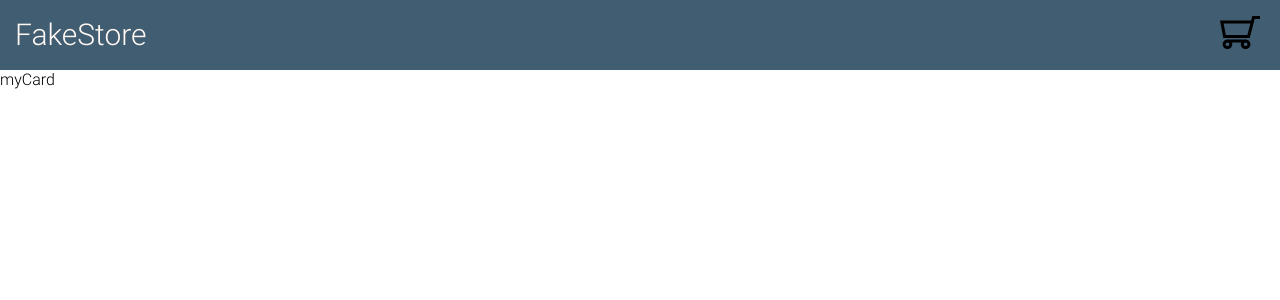
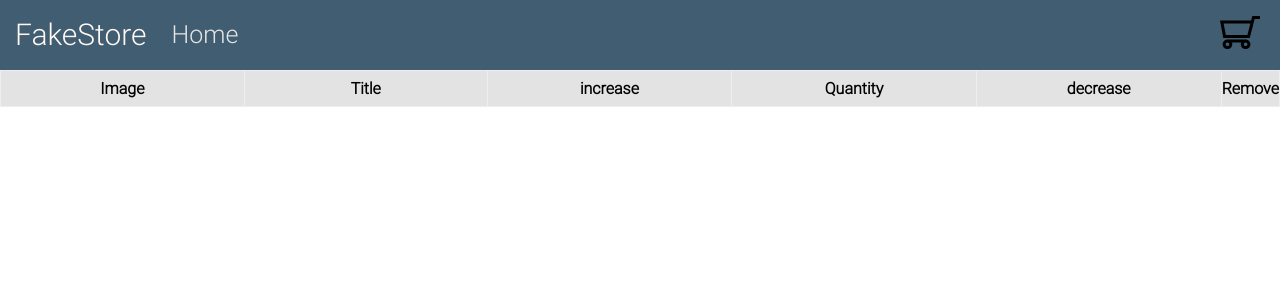
Before and after one commit to moscodee/shop, a React (Vite) app: page /mycard in a window 1280 px wide. Shown: the top 300 px of the page. Built offline with nearby package versions, Linux system fonts and the light colour scheme.

Commit message:
change device

```diff
--- a/src/components/Header.jsx
+++ b/src/components/Header.jsx
@@ -1,12 +1,20 @@
+import { Link } from "react-router-dom";
+import card from "../img/card.svg";
 import "../styles/Header.css";
-import card from "../img/card.svg";
 
 const Header = () => {
   return (
     <div className="header_container">
-      <div className="logo">FakeStore</div>
+      <div className="l_col">
+        <div className="logo">FakeStore</div>
+        <Link to="/" className="home">
+          Home
+        </Link>
+      </div>
       <div className="card">
-        <img className="card" src={card} />
+        <Link to="/mycard">
+          <img className="card" src={card} />
+        </Link>
       </div>
     </div>
   );
--- a/src/components/MyCard.jsx
+++ b/src/components/MyCard.jsx
@@ -1,7 +1,58 @@
 import { connect } from "react-redux";
+import { decreaseProduct, increaseProduct } from "../redux/actions";
+import "../styles/MyCard.css";
 
-export const myCard = (props) => {
-  return <div>myCard</div>;
+export const MyCard = ({ card, increaseProduct, decreaseProduct }) => {
+  console.log(card);
+  return (
+    <div className="product_row">
+      <table>
+        <thead>
+          <tr>
+            <th className="image_th">Image</th>
+            <th className="title_th">Title</th>
+            <th className="remove_th">increase</th>
+            <th className="quantity_th">Quantity</th>
+            <th className="remove_th">decrease</th>
+            <th className="remove_th">Remove</th>
+          </tr>
+        </thead>
+        {card.map((item) => {
+          const { image, title, id, count } = item;
+          return (
+            <tbody key={id}>
+              <tr>
+                <td>
+                  <img src={image} alt={title} width={100} />
+                </td>
+                <td>{title}</td>
+                <td>
+                  <button
+                    className="quantity_btn"
+                    onClick={() => increaseProduct(item)}
+                  >
+                    +
+                  </button>
+                </td>
+                <td>{count}</td>
+                <td>
+                  <button className="quantity_btn">-</button>
+                </td>
+                <td>
+                  <button
+                    className="remove_btn"
+                    onClick={() => decreaseProduct(item)}
+                  >
+                    Remove
+                  </button>
+                </td>
+              </tr>
+            </tbody>
+          );
+        })}
+      </table>
+    </div>
+  );
 };
 
 const mapStateToProps = (state) => {
@@ -10,6 +61,11 @@ const mapStateToProps = (state) => {
   };
 };
 
-const mapDispatchToProps = {};
+const mapDispatchToProps = (dispatch) => {
+  return {
+    increaseProduct: (props) => dispatch(increaseProduct(props)),
+    decreaseProduct: (props) => dispatch(decreaseProduct(props)),
+  };
+};
 
-export default connect(mapStateToProps, mapDispatchToProps)(myCard);
+export default connect(mapStateToProps, mapDispatchToProps)(MyCard);
--- a/src/redux/reducers/productReducers.jsx
+++ b/src/redux/reducers/productReducers.jsx
@@ -4,6 +4,8 @@ import {
   REMOVE_SELECTED_PRODUCT,
   REMOVE_FROM_CARD,
   ADD_TO_CARD,
+  DECREASE_PRODUCT,
+  INCREASE_PRODUCT,
 } from "../constans";
 
 const initialState = {
@@ -31,11 +33,32 @@ export const selectedProductReducer = (state = {}, { type, payload }) => {
 
 export const cardReducer = (state = cardState, { type, payload }) => {
   switch (type) {
+    //add to card
     case ADD_TO_CARD:
       const isExist = state.find((item) => item.id === payload.id);
+      payload.count = 1;
       if (!isExist) return [...state, payload];
+    //remove from card
     case REMOVE_FROM_CARD:
       return state.filter((item) => item.id !== payload.id);
+    //increase
+    case INCREASE_PRODUCT:
+      const productAdd = state.find((item) => item.id === payload.id);
+      if (productAdd) {
+        console.log(productAdd);
+        productAdd.count += 1;
+        const products = state.filter((item) => item.id !== payload.id);
+        return [...products, productAdd];
+      }
+
+      return [...state, payload];
+    //decrease
+    case DECREASE_PRODUCT:
+      const productRemove = state.find((item) => item.id == payload.id);
+      if (productRemove && productRemove.count != 1) productRemove.count -= 1;
+      const products = state.filter((item) => item.id !== payload.id);
+      return [...products, productRemove];
+    //default
     default:
       return state;
   }
--- a/src/styles/Header.css
+++ b/src/styles/Header.css
@@ -1,15 +1,27 @@
 .header_container {
   display: flex;
+  background-color: #405d72;
+  padding: 10px 15px;
   height: 50px;
   line-height: 50px;
-  background-color: #405d72;
-  padding: 10px 15px;
+}
+
+.l_col {
+  display: flex;
+  gap: 25px;
 }
 
 .logo {
   font-size: 30px;
   color: #fff8f3;
   user-select: none;
+}
+
+.home {
+  font-size: 25px;
+  color: #e7e5e3;
+  cursor: pointer;
+  text-decoration: none;
 }
 
 .card {
--- /dev/null
+++ b/src/styles/MyCard.css
@@ -0,0 +1,58 @@
+.product_row {
+  display: flex;
+  align-items: center;
+  width: 100%;
+}
+
+table {
+  width: 100%;
+}
+
+table,
+th,
+td {
+  border: 1px solid #eee;
+  border-collapse: collapse;
+}
+
+th {
+  background-color: #e3e3e3;
+  padding: 8px 0;
+  width: 20%;
+}
+
+td {
+  padding: 5px 10px;
+  text-align: center;
+}
+
+button {
+  cursor: pointer;
+}
+
+.quantity_btn {
+  padding: 6px 20px;
+  background-color: #758694;
+  color: #fff;
+  transition: 0.25s;
+  border: none;
+  border-radius: 10px 5px;
+}
+
+.quantity_btn:hover {
+  background-color: #e3e3e3;
+  color: #000;
+}
+
+.remove_btn {
+  padding: 6px 20px;
+  background-color: #d24545;
+  color: #fff;
+  transition: 0.25s;
+  border: none;
+  border-radius: 10px 5px;
+}
+.remove_btn:hover {
+  background-color: #e3e3e3;
+  color: #000;
+}
--- a/src/styles/ProductList.css
+++ b/src/styles/ProductList.css
@@ -40,7 +40,8 @@
   margin: 10px auto;
   padding: 8px 20px;
   border: none;
-  border-radius: 3px;
+  border-radius: 10px 5px;
+
   background-color: #758694;
   color: #fff;
   cursor: pointer;
@@ -55,7 +56,7 @@
   margin: 10px auto;
   padding: 8px 20px;
   border: none;
-  border-radius: 3px;
+  border-radius: 10px 5px;
   background-color: #d24545;
   color: #fff;
   cursor: pointer;
```
